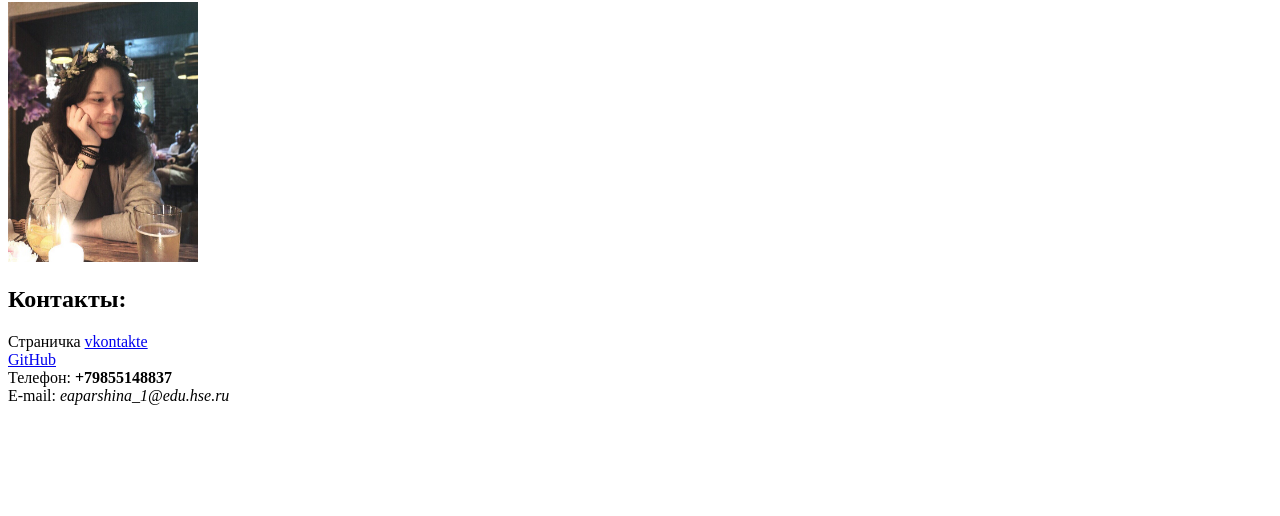
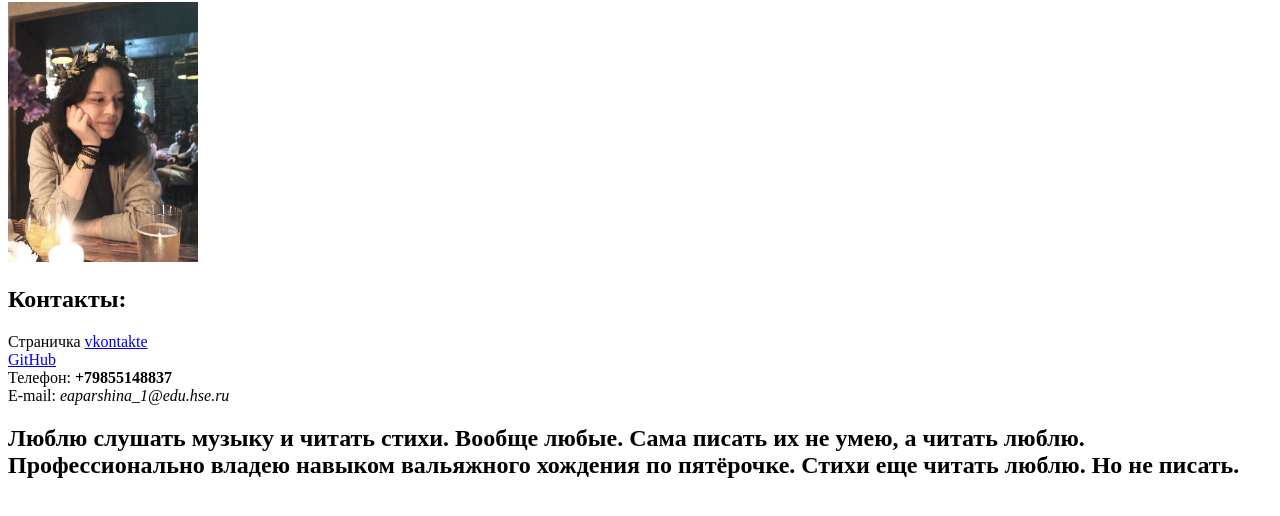
Before and after one commit to kate19988/kate19988.github.io, a plain HTML site: page index.html in a window 1280 px wide. Shown: the part 78-594 px from the top of the page. Drawn offline with Linux system fonts and the light colour scheme.

Commit message:
Update index.html

```diff
--- a/index.html
+++ b/index.html
@@ -16,5 +16,11 @@
       Телефон: <b>+79855148837</b>
       <br/>
       E-mail: <i>eaparshina_1@edu.hse.ru</i>
+    <br/>
+      <h2>Люблю слушать музыку и читать стихи. Вообще любые.
+       Сама писать их не умею, а читать люблю.
+       Профессионально владею навыком вальяжного хождения по пятёрочке.
+       Стихи еще читать люблю. Но не писать.</h2>
+      <br/>
     </body>
   </html>
```
